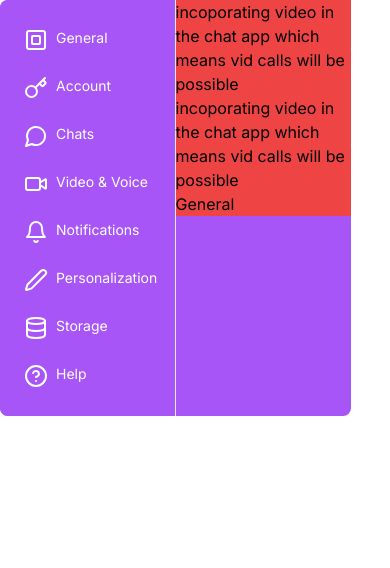
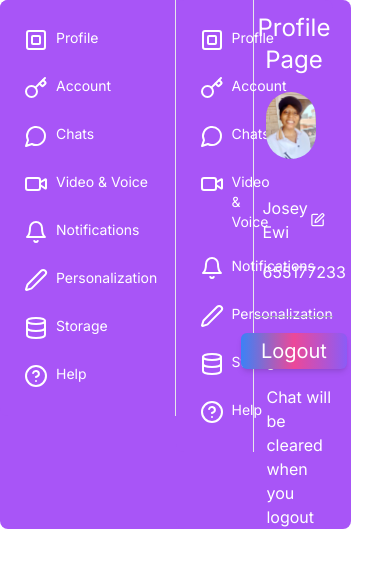
Before and after one commit to EwiJosepha/synapse, a Next.js app: page /usersProfile/general in a window 390 px wide. Shown: the top 568 px of the page. Built offline with nearby package versions, Linux system fonts and the light colour scheme.

Commit message:
adding dashboard sidebars and adjusting responsiveness

```diff
--- a/src/app/(users-profile)/usersProfile/general/page.tsx
+++ b/src/app/(users-profile)/usersProfile/general/page.tsx
@@ -1,10 +1,11 @@
 import General from '@/core/pages/users-profile-details/general'
 import React from 'react'
+import UsersProfile from '../page'
 
 function GeneralInfo() {
   return (
     <div>
-      <General />
+      <UsersProfile />
     </div>
   )
 }
--- a/src/core/components/organisms/users-sidebar.tsx
+++ b/src/core/components/organisms/users-sidebar.tsx
@@ -1,14 +1,17 @@
+"use client"
 import { Bell, Database, HelpCircle, Key, MessageCircle, Pen, SquareSquare, Video } from 'lucide-react'
-import Link from 'next/link'
 import React from 'react'
 
+interface UserSlideBarProps {
+  onRouteClick: (href: string) => void;
+}
 
-function UserSlideBar() {
+const UserSlideBar: React.FC<UserSlideBarProps> = ({ onRouteClick }) => {
   const arrayOfUsersAccount = [
     {
       icon: <SquareSquare />,
-      text: "General",
-      href: "/"
+      text: "Profile",
+      href: "/usersProfile/general"
     },
     {
       icon: <Key />,
@@ -57,10 +60,10 @@ function UserSlideBar() {
       <div className=' bg-purple-500 border-r rounded-l-lg text-white py-5 px-4'>
         <div className=" flex flex-col md:gap-4 gap-2">
           {arrayOfUsersAccount.map((iconsText, i) => (
-            <Link href={iconsText.href} className=" flex gap-2 md:gap-4 hover:bg-gradient-to-r from-blue-500 via-pink-500 to-violet-500  hover:rounded-md p-2 cursor-pointer" key={i} >
+            <div key={i}  onClick={() => onRouteClick(iconsText.href)} className=" flex gap-2 md:gap-4 hover:bg-gradient-to-r from-blue-500 via-pink-500 to-violet-500  hover:rounded-md p-2 cursor-pointer">
               <p className='text-bold'>{iconsText.icon}</p>
               <p className='text-sm'>{iconsText.text}</p>
-            </Link>
+            </div>
           ))}
         </div>
       </div>
--- a/src/core/pages/users-dashboard/dashboard-sidebar.tsx
+++ b/src/core/pages/users-dashboard/dashboard-sidebar.tsx
@@ -1,23 +1,51 @@
 
-import { LogOut } from 'lucide-react';
-import React from 'react';
+"use client"
+import { LogOut, X } from 'lucide-react';
+import React, { useState } from 'react';
 import { FaHome, FaUserFriends, FaCog } from 'react-icons/fa';
+import { RxAvatar } from 'react-icons/rx';
+import UserSlideBar from '@/core/components/organisms/users-sidebar';
+import AccountDetails from '../users-profile-details/account';
+import Chats from '../users-profile-details/chats';
+import General from '../users-profile-details/general';
+import Notify from '@/app/(users-profile)/usersProfile/notifications/page';
+import PersonaliseWallpaper from '@/app/(users-profile)/usersProfile/personalise/page';
+import Storage from '@/app/(users-profile)/usersProfile/storage/page';
+import Video from '@/app/(users-profile)/usersProfile/videos-voice/page';
+import UsersProfile from '@/app/(users-profile)/usersProfile/page';
 const chats = [
     { id: 1, name: 'John Doe', avatar: "../../../../public/mew pp.jpg", lastMessage: 'Hello there!', time: '10:30 AM' },
     { id: 2, name: 'Jane Smith', avatar: "../../../../public/mew pp.jpg", lastMessage: 'How are you?', time: 'Yesterday' },
     { id: 3, name: 'Bob Johnson', avatar: "../../../../public/mew pp.jpg", lastMessage: 'See you later!', time: 'Monday' },
 ];
 
+
+
 const Sidebar = () => {
+    const [showProfile, setShowProfile] = useState(false)
+    const [currentRoute, setCurrentRoute] = useState('/')
+
+    const handleRouteClick = (href: string) => {
+        setCurrentRoute(href)
+    };
+
+    function handleShowProfile() {
+        setShowProfile((prevProfile) => prevProfile === false ? true : false)
+    }
+
     return (
         <div className="flex flex-col h-full bg-purple-500 text-white rounded-tr-lg rounded-br-lg cursor-pointer ">
             <div className='flex h-full'>
-      <div className="flex flex-col bg-purple-800 items-center py-7 w-12 h-full rounded-tr-lg rounded-br-lg">
+                <div className="flex flex-col justify-between bg-purple-800 items-center py-7 w-12 h-full rounded-tr-lg rounded-br-lg">
+                    <div>
                         <FaHome className="mb-6 text-2xl" />
                         <FaUserFriends className="mb-6 text-2xl" />
                         <FaCog className="text-2xl" />
-                <div>
-                    <LogOut />
+                    </div>
+                    <div className='flex flex-col gap-6'>
+
+                        <RxAvatar className="text-2xl font-bold" onClick={handleShowProfile} />
+                        <LogOut className="text-2xl" />
                     </div>
                 </div>
                 <div className="flex-1 overflow-y-auto ">
@@ -39,6 +67,26 @@ const Sidebar = () => {
                                 </div>
                             ))}
                         </div>
+                        {showProfile && (
+                            <div className="fixed inset-0 bg-black bg-opacity-50 flex items-center justify-center z-50">
+                                <div className="bg-purple-800 rounded-lg w-3/4 md:w-1/2 lg:w-1/3 h-3/4 overflow-hidden flex">
+                                    <UserSlideBar onRouteClick={handleRouteClick} />
+                                    <div className="flex-1 p-4 overflow-y-auto h-full">
+                                        {currentRoute === '/usersProfile/account-details' && <AccountDetails />}
+                                        {currentRoute === '/usersProfile/users-chats' && <Chats />}
+                                        {currentRoute === '/usersProfile/general' && <General />}
+                                        {currentRoute === '/usersProfile/notifications' && <Notify />}
+                                        {currentRoute === '/usersProfile/personalise' && <PersonaliseWallpaper />}
+                                        {currentRoute === '/usersProfile/storage' && <Storage />}
+                                        {currentRoute === '/usersProfile/videos-voice' && <Video />}
+                                        {currentRoute === '/usersProfile' && <UsersProfile />}
+                                    </div>
+                                </div>
+                                <button className="absolute top-2 right-2 text-white" onClick={handleShowProfile}>
+                                    <X className='text-2xl text-white'  />
+                                </button>
+                            </div>
+                        )}
                     </div>
                 </div>
             </div>
--- a/src/core/pages/users-profile-details/account.tsx
+++ b/src/core/pages/users-profile-details/account.tsx
@@ -1,17 +1,17 @@
 import { Phone } from 'lucide-react'
 import React from 'react'
 
+const accountContent = [
+  "About", "Everyone", "Add to groups", "Read receipts", "on"
+]
 function AccountDetails() {
-  const accountContent = [
-    "About", "Everyone", "Add to groups", "Read receipts", "on"
-  ]
   return (
     <div>
       <div className='flex flex-col gap-4 pl-4 pr-4 text-white'>
         <div className='flex flex-col pt-4'>
 
           {accountContent.map((details,i) => (
-            <p className={`${i == 0?"text-pink-700":"text-white"}`}>{details}</p>
+            <p className={`${i == 0?"text-pink-700 font-bold font-lg":"text-white"}`}>{details}</p>
           ))}
         </div>
         <div className='text-gray-600'>
--- a/src/core/pages/users-profile-details/general.tsx
+++ b/src/core/pages/users-profile-details/general.tsx
@@ -1,17 +1,36 @@
-import React from 'react'
+import { Edit, Edit2 } from "lucide-react";
+import pp  from "../../../../public/mew pp.jpg"
+import Image from "next/image";
 
-function General() {
+export default function General() {
   return (
-    <div className='bg-red-500 '>
-      <div>
-        incoporating video in the chat app which means vid calls will be possible
+      <div className=" flex flex-col gap-4 pt-3">
+       <h1 className="text-2xl text-center text-white">Profile Page</h1>
+        <div className="flex flex-col gap-4 border-b border-b-gray-400">
+          <div className=" w-20 h-20 pl-3">
+            <Image src={pp} alt="profile"  width={50} height={50} className="rounded-full"/>
+          </div>
+          <div className="p-2 flex flex-col  gap-4 pb-8">
+            <div className="flex justify-between items-center cursor-pointer text-white">
+              <p>Josey Ewi</p>
+              <Edit />
+            </div>
+            <div className="flex justify-between items-center cursor-pointer text-white">
+              <p>655177233</p>
+              {/* <input placeholder="655177244" /> */}
+              <Edit2 />
+            </div>
+          </div>
+
+        </div>
+        <div className=" flex flex-col justify-center items-center cursor-pointer gap-4" >
+          <button className="text-white text-xl bg-gradient-to-r from-blue-500 via-pink-500 to-violet-500 shadow-md px-5 py-1 rounded-md hover:text-black  bg-gray-100 ">
+            Logout
+          </button>
+          <p className="pl-3 text-white">Chat will be cleared when you logout</p>
+        </div>
       </div>
-      <div>
-        incoporating video in the chat app which means vid calls will be possible
-      </div>
-      General
-    </div>
-  )
+
+
+  );
 }
-
-export default General
--- a/src/core/pages/users-profile-details/personalise.tsx
+++ b/src/core/pages/users-profile-details/personalise.tsx
@@ -30,7 +30,7 @@ setColor((prevcolor)=> prevcolor === "#CAE943" ? "white" : "#CAE943")
   }
   return (
     <div className='pl-4 flex flex-col gap-3'>
-      <h1 className='md:text-sm  text-white pb-2 pt-5 pr-2'>Personalize your Wallpaper by clicking</h1>
+      <h1 className='md:text-sm  text-white pb-2 pt-5 pr-2'>Personalize your Wallpaper by clicking the div below will reflect your new Wallpaper</h1>
       <div className='w-[90%] bg-white border-2 border-b-gray-500 grid grid-cols-3 cursor-pointer gap-1 text-sm'>
         <button style={{ background: "#2563EB" }} className='py-4 rounded-sm text-white' onClick={handleBlue}>
           Blue
```
Lines whose indentation alone changed are shown as unchanged.
